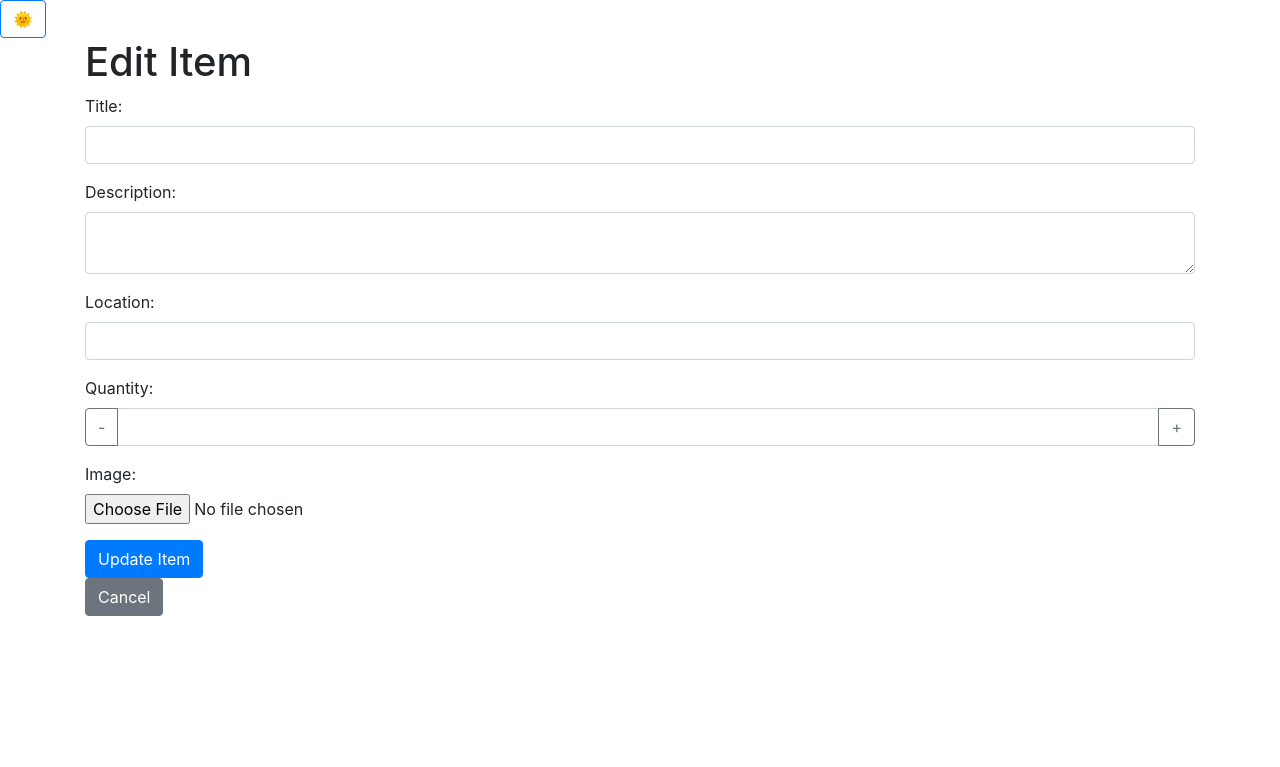
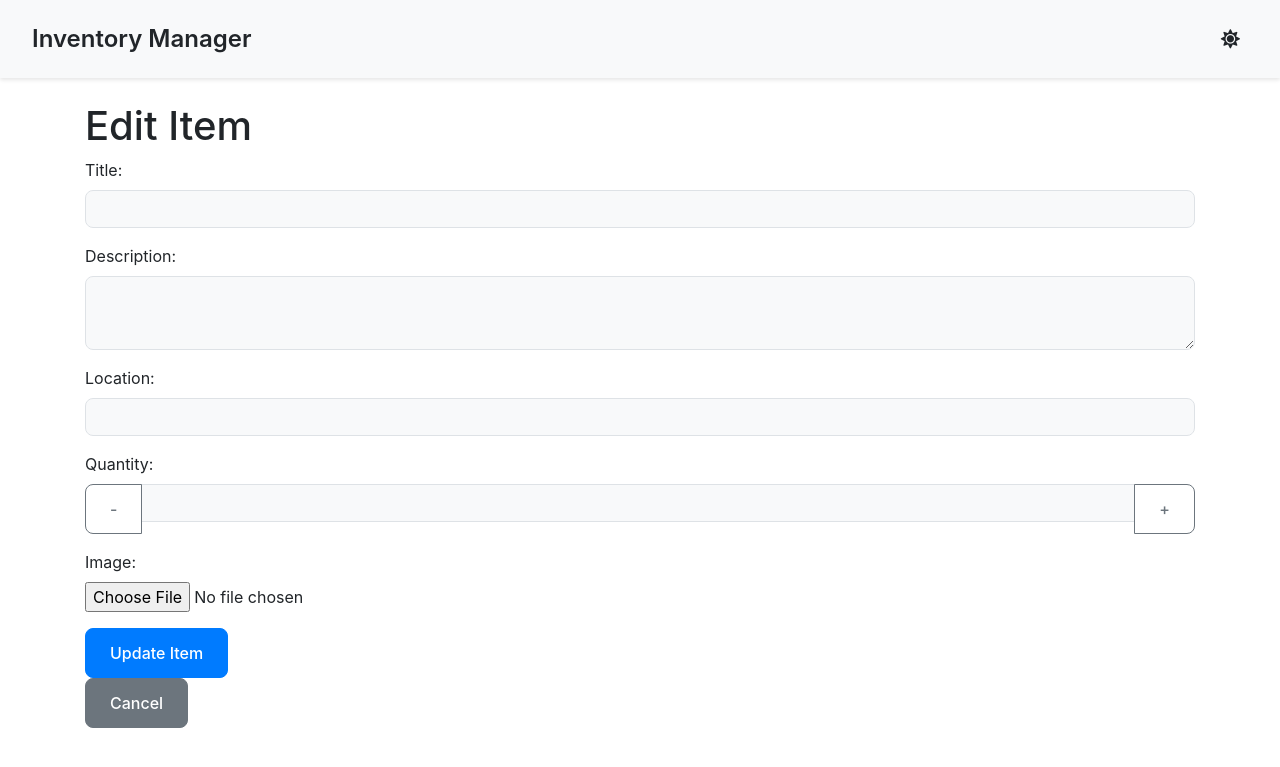
Before and after one commit to daMustermann/HIM-Home-Inventory-Management, a Flask app: template templates/edit_item.html in a window 1280 px wide. Shown: the top 767 px of the page. Run offline with Flask 3, Linux system fonts and the light colour scheme; the template is opened without the code that fills it, so the values that code supplies are empty; some libraries are stand-ins or nearby versions.

Commit message:
Enhance UI:improve layout for edit item page

```diff
--- a/templates/edit_item.html
+++ b/templates/edit_item.html
@@ -1,24 +1,119 @@
 <!DOCTYPE html>
 <html>
 <head>
+    <meta charset="UTF-8">
+    <meta name="viewport" content="width=device-width, initial-scale=1.0">
     <title>Edit Item</title>
     <link rel="stylesheet" href="https://stackpath.bootstrapcdn.com/bootstrap/4.5.2/css/bootstrap.min.css">
+    <link rel="stylesheet" href="https://cdnjs.cloudflare.com/ajax/libs/font-awesome/5.15.4/css/all.min.css">
     <style>
-        /* ... (add styles similar to item.html or index.html) ... */
+        :root[data-theme="light"] {
+            --background-primary: #ffffff;
+            --background-secondary: #f8f9fa;
+            --text-primary: #212529;
+            --text-secondary: #6c757d;
+            --border-color: #dee2e6;
+            --card-background: #ffffff;
+            --nav-shadow: rgba(0, 0, 0, 0.1);
+        }
+
+        :root[data-theme="dark"] {
+            --background-primary: #121212;
+            --background-secondary: #1e1e1e;
+            --text-primary: #ffffff;
+            --text-secondary: #cccccc;
+            --border-color: #404040;
+            --card-background: #1e1e1e;
+            --nav-shadow: rgba(255, 255, 255, 0.1);
+        }
+
+        body {
+            background-color: var(--background-primary);
+            color: var(--text-primary);
+            transition: all 0.3s ease;
+        }
+
+        .navbar {
+            background-color: var(--background-secondary) !important;
+            box-shadow: 0 2px 4px var(--nav-shadow);
+            padding: 1rem 2rem;
+        }
+
+        .navbar-brand {
+            font-size: 1.5rem;
+            font-weight: 600;
+            color: var(--text-primary) !important;
+        }
+
+        .card {
+            background-color: var(--card-background);
+            border: none;
+            border-radius: 12px;
+            box-shadow: 0 4px 6px var(--nav-shadow);
+            margin: 2rem 0;
+            transition: transform 0.2s ease;
+        }
+
+        .card:hover {
+            transform: translateY(-5px);
+        }
+
+        .card-header {
+            background-color: var(--background-secondary);
+            border-bottom: 1px solid var(--border-color);
+            border-radius: 12px 12px 0 0 !important;
+            padding: 1.5rem;
+        }
+
+        .form-control {
+            background-color: var(--background-secondary);
+            border: 1px solid var(--border-color);
+            color: var(--text-primary);
+            border-radius: 8px;
+            padding: 0.75rem;
+        }
+
+        .form-control:focus {
+            background-color: var(--background-secondary);
+            color: var (--text-primary);
+            border-color: #007bff;
+            box-shadow: 0 0 0 0.2rem rgba(0, 123, 255, 0.25);
+        }
+
+        .btn {
+            border-radius: 8px;
+            padding: 0.75rem 1.5rem;
+            font-weight: 500;
+        }
+
+        #theme-toggle-btn {
+            background: none;
+            border: none;
+            font-size: 1.2rem;
+            cursor: pointer;
+            padding: 0.5rem;
+            color: var(--text-primary);
+            transition: transform 0.2s ease;
+        }
+
+        #theme-toggle-btn:hover {
+            transform: scale(1.1);
+        }
     </style>
-    <script>
-        // ... (add theme toggle script) ...
-    </script>
 </head>
 <body>
-    <div class="theme-toggle">
-        <button class="btn btn-outline-primary" id="theme-toggle-btn">
-            <span class="light-icon">🌞</span>
-            <span class="dark-icon" style="display: none;">🌙</span>
-        </button>
-    </div>
+    <!-- Add Navbar -->
+    <nav class="navbar navbar-expand-lg navbar-light mb-4">
+        <a class="navbar-brand" href="/">Inventory Manager</a>
+        <div class="ml-auto">
+            <button id="theme-toggle-btn" class="btn btn-link">
+                <i class="fas fa-sun light-icon"></i>
+                <i class="fas fa-moon dark-icon" style="display: none;"></i>
+            </button>
+        </div>
+    </nav>
 
-    <div class="container">
+    <div class="container mt-4">
         <h1>Edit Item</h1>
         <form method="POST" enctype="multipart/form-data">
             <div class="form-group">
@@ -59,12 +154,42 @@
         <a href="{{ url_for('item', item_id=item.id) }}" class="btn btn-secondary">Cancel</a>
     </div>
 
+    <script>
+        // Theme toggle functionality
+        const themeToggleBtn = document.getElementById('theme-toggle-btn');
+        const lightIcon = document.querySelector('.light-icon');
+        const darkIcon = document.querySelector('.dark-icon');
+
+        // Load saved theme
+        const savedTheme = localStorage.getItem('theme') || 'light';
+        document.documentElement.setAttribute('data-theme', savedTheme);
+        updateIcon(savedTheme);
+
+        // Theme toggle event listener
+        themeToggleBtn.addEventListener('click', () => {
+            const currentTheme = document.documentElement.getAttribute('data-theme');
+            const newTheme = currentTheme === 'dark' ? 'light' : 'dark';
+
+            document.documentElement.setAttribute('data-theme', newTheme);
+            localStorage.setItem('theme', newTheme);
+            updateIcon(newTheme);
+        });
+
+        function updateIcon(theme) {
+            if (theme === 'dark') {
+                lightIcon.style.display = 'none';
+                darkIcon.style.display = 'inline';
+            } else {
+                lightIcon.style.display = 'inline';
+                darkIcon.style.display = 'none';
+            }
+        }
+    </script>
+
     <script src="https://code.jquery.com/jquery-3.5.1.slim.min.js"></script>
     <script src="https://cdn.jsdelivr.net/npm/popper.js@1.16.1/dist/umd/popper.min.js"></script>
     <script src="https://stackpath.bootstrapcdn.com/bootstrap/4.5.2/js/bootstrap.min.js"></script>
     <script>
-        // ... (add theme toggle script) ...
-
         function incrementQuantity() {
             var quantityInput = document.getElementById('quantity');
             quantityInput.value = parseInt(quantityInput.value) + 1;
```
